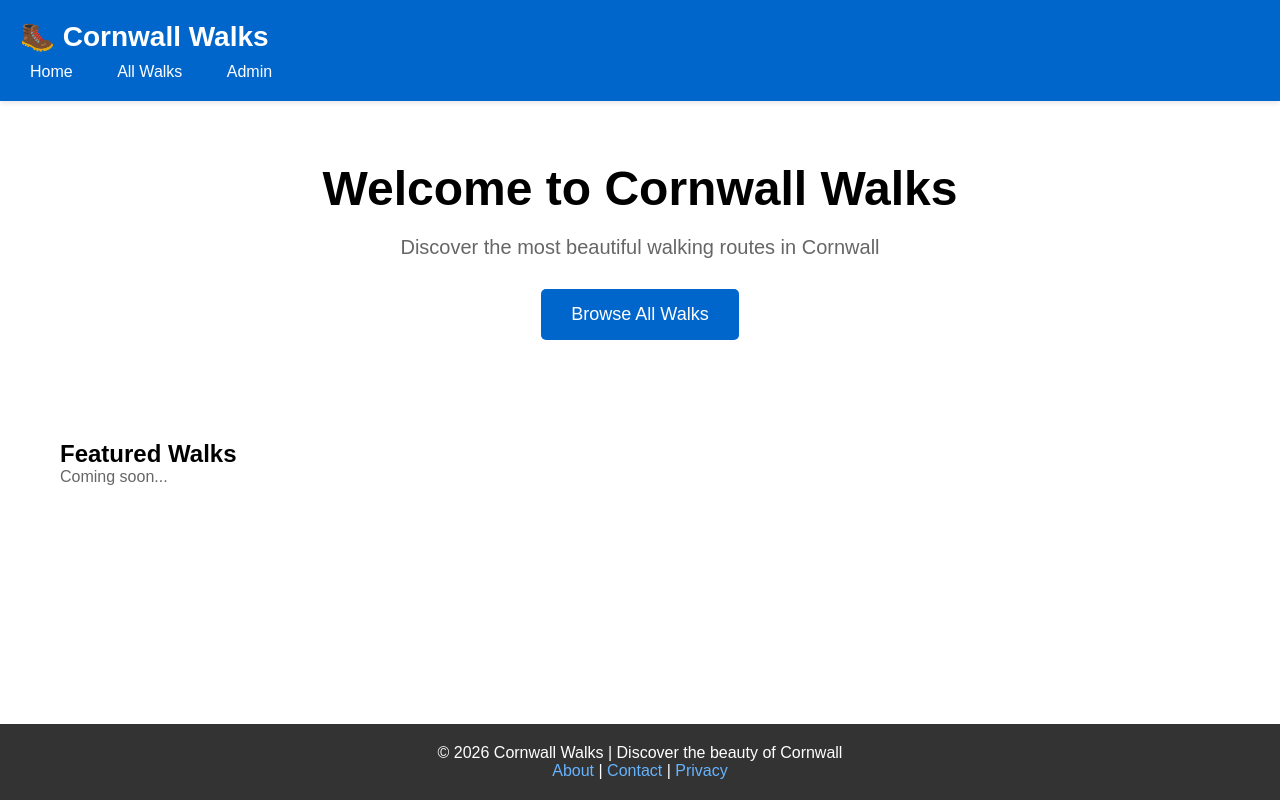
After one commit to cal129/Cornwall_walk, a Django app: template post_walk/templates/index.html in a window 1280 px wide. The commit adds this page. Run offline with Django 4.2, Linux system fonts and the light colour scheme; the template is opened without the code that fills it, so the values that code supplies are empty.

Commit message:
add templates and base html

```diff
--- /dev/null
+++ b/post_walk/templates/base.html
@@ -0,0 +1,53 @@
+<!DOCTYPE html>
+<html>
+<head>
+    <meta charset="UTF-8">
+    <meta name="viewport" content="width=device-width, initial-scale=1.0">
+    <title>{% block title %}Cornwall Walks{% endblock %}</title>
+    <style>
+        * { margin: 0; padding: 0; box-sizing: border-box; }
+        body { font-family: Arial, sans-serif; display: flex; flex-direction: column; min-height: 100vh; }
+
+        /* Header */
+        header { background: #0066cc; color: white; padding: 20px; box-shadow: 0 2px 5px rgba(0,0,0,0.1); }
+        header h1 { font-size: 28px; }
+        nav { margin-top: 10px; }
+        nav a { color: white; text-decoration: none; margin-right: 20px; padding: 5px 10px; border-radius: 3px; }
+        nav a:hover { background: rgba(255,255,255,0.2); }
+
+        /* Main content */
+        main { flex: 1; padding: 20px; max-width: 1200px; margin: 0 auto; width: 100%; }
+
+        /* Footer */
+        footer { background: #333; color: white; padding: 20px; text-align: center; margin-top: 40px; }
+        footer a { color: #66b3ff; text-decoration: none; }
+        footer a:hover { text-decoration: underline; }
+    </style>
+    {% block extra_css %}{% endblock %}
+</head>
+<body>
+    <!-- Header -->
+    <header>
+        <h1>🥾 Cornwall Walks</h1>
+        <nav>
+            <a href="/">Home</a>
+            <a href="{% url 'walk_list' %}">All Walks</a>
+            <a href="/admin">Admin</a>
+        </nav>
+    </header>
+
+    <!-- Main Content (pages insert their content here) -->
+    <main>
+        {% block content %}
+        {% endblock %}
+    </main>
+
+    <!-- Footer -->
+    <footer>
+        <p>&copy; 2026 Cornwall Walks | Discover the beauty of Cornwall</p>
+        <p><a href="#">About</a> | <a href="#">Contact</a> | <a href="#">Privacy</a></p>
+    </footer>
+
+    {% block extra_js %}{% endblock %}
+</body>
+</html>
--- /dev/null
+++ b/post_walk/templates/index.html
@@ -0,0 +1,21 @@
+{% extends 'base.html' %}
+
+{% block title %}Home - Cornwall Walks{% endblock %}
+
+{% block content %}
+    <div style="text-align: center; padding: 40px 0;">
+        <h1 style="font-size: 48px; margin-bottom: 20px;">Welcome to Cornwall Walks</h1>
+        <p style="font-size: 20px; color: #666; margin-bottom: 30px;">
+            Discover the most beautiful walking routes in Cornwall
+        </p>
+        <a href="{% url 'walk_list' %}" style="background: #0066cc; color: white; padding: 15px 30px;
+           text-decoration: none; border-radius: 5px; font-size: 18px; display: inline-block;">
+            Browse All Walks
+        </a>
+    </div>
+
+    <div style="margin-top: 60px;">
+        <h2>Featured Walks</h2>
+        <p style="color: #666;">Coming soon...</p>
+    </div>
+{% endblock %}
--- a/post_walk/views.py
+++ b/post_walk/views.py
@@ -17,4 +17,4 @@ def walk_detail(request, pk):
 
 # Home page
 def index(request):
-    return HttpResponse("Hello, world. You're at the post_walk index.")
+    return render(request, 'index.html')
```
Also changed, not shown: post_walk/templates/walks/walk_detail.html (+16 -16 lines), post_walk/templates/walks/walk_list.html (+17 -17 lines).
